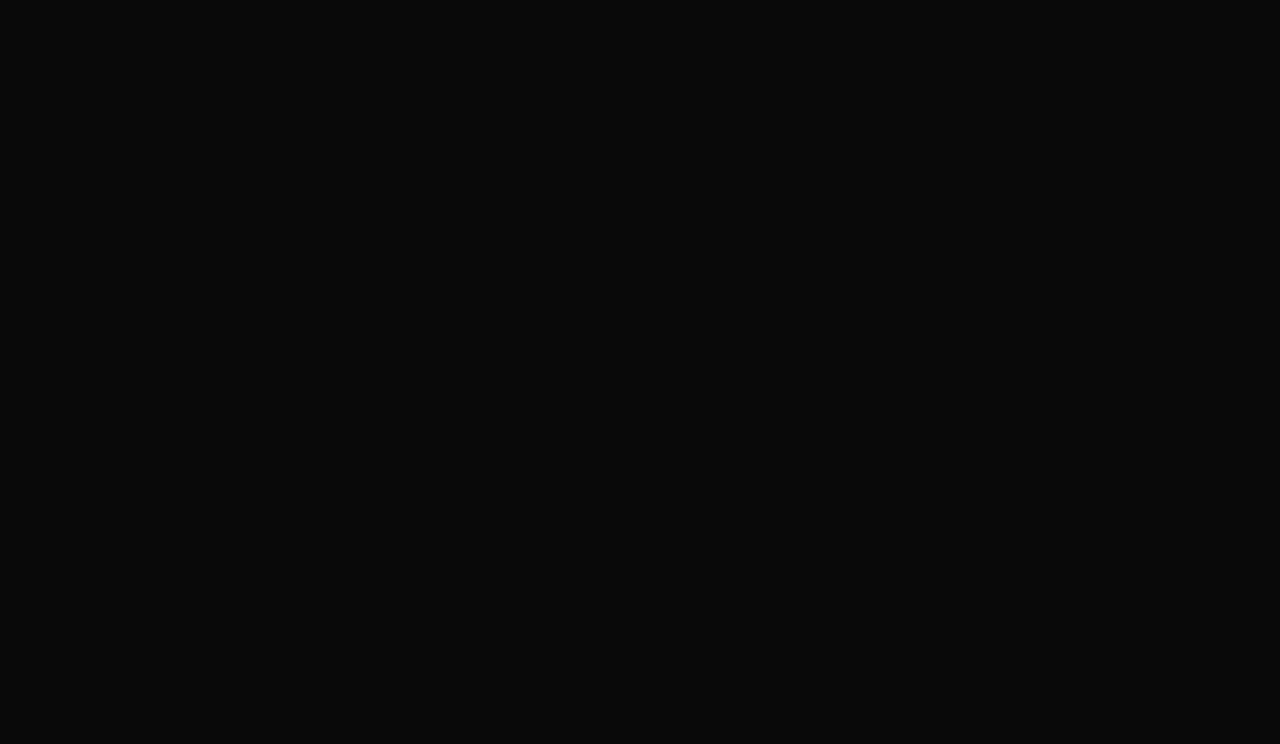
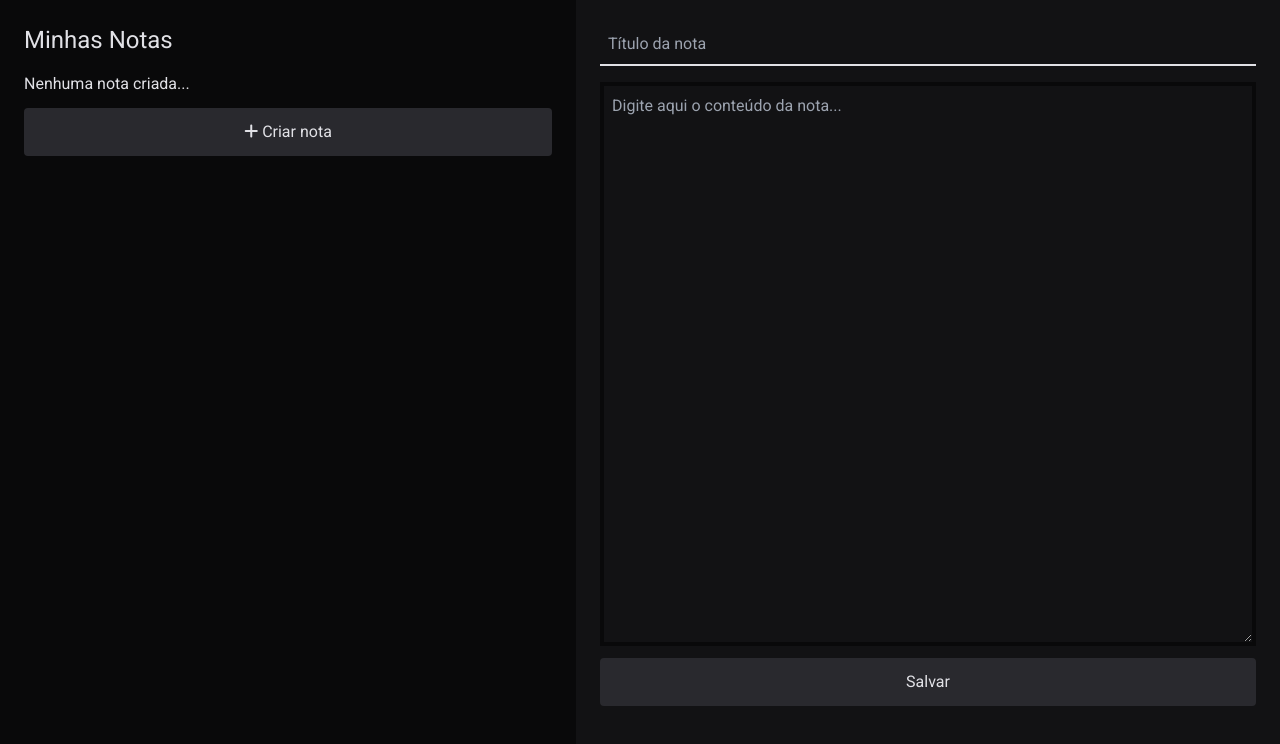
Before and after one commit to TiagoFreitas03/app-collection, a React (Vite) app: page /notes in a window 1280 px wide. Before the commit this address had no page. Shown: the top 744 px of the page. Built offline with nearby package versions, Linux system fonts and the light colour scheme.

Commit message:
Aplicação Notes

```diff
--- a/src/App.tsx
+++ b/src/App.tsx
@@ -21,6 +21,7 @@ import { JsInputValidation } from './apps/JsInputValidation'
 import { Json2Csv } from './apps/Json2Csv'
 import { KeyValue } from './apps/KeyValue'
 import { LoremIpsumGenerator } from './apps/LoremIpsumGenerator'
+import { Notes } from './apps/Notes'
 import { Quiz } from './apps/Quiz'
 import { RandomMealGenerator } from './apps/RandomMealGenerator'
 import { RandomNumberGenerator } from './apps/RandomNumberGenerator'
@@ -58,6 +59,7 @@ export function App() {
 				<Route path='/json-2-csv' element={<Json2Csv />} />
 				<Route path='/key-value' element={<KeyValue />} />
 				<Route path='/lorem-ipsum-generator' element={<LoremIpsumGenerator />} />
+				<Route path='/notes' element={<Notes />} />
 				<Route path='/quiz' element={<Quiz />} />
 				<Route path='/random-meal-generator' element={<RandomMealGenerator />} />
 				<Route path='/random-number' element={<RandomNumberGenerator />} />
--- /dev/null
+++ b/src/apps/Notes.tsx
@@ -0,0 +1,151 @@
+import { useState, useEffect } from 'react'
+
+import { datetimeToString } from '../utils/convertions'
+
+interface Note {
+	createdAt: string
+	title: string
+	content: string
+}
+
+export function Notes() {
+	const [notes, setNotes] = useState<Note[]>([])
+	const [title, setTitle] = useState('')
+	const [content, setContent] = useState('')
+	const [current, setCurrent] = useState(-1)
+
+	useEffect(() => {
+		const storedNotes = localStorage.getItem('notes')
+
+		if (storedNotes)
+			setNotes(JSON.parse(storedNotes))
+	}, [])
+
+	useEffect(() => {
+		if (notes.length > 0)
+			localStorage.setItem('notes', JSON.stringify(notes))
+	}, [notes])
+
+	function clearFields() {
+		setCurrent(-1)
+		setTitle('')
+		setContent('')
+	}
+
+	function editNote(pos: number) {
+		if (notes[pos]) {
+			const { title: t, content: c } = notes[pos]
+			setTitle(t)
+			setContent(c)
+			setCurrent(pos)
+		}
+	}
+
+	function deleteNote(pos: number) {
+		if (pos < current)
+			setCurrent(state => state - 1)
+
+		if (current === pos)
+			clearFields() // limpar campos
+
+		const aux = notes.slice()
+		aux.splice(pos, 1)
+		setNotes(aux)
+	}
+
+	function saveNote() {
+		if (title === '')
+			return alert('Defina o título da nota')
+
+		if (content === '')
+			return alert('Nota vazia...')
+
+		const aux = notes.slice()
+
+		if (current > -1)
+			aux[current] = { title, content, createdAt: aux[current].createdAt }
+		else {
+			aux.push({ title, content, createdAt: datetimeToString(new Date()) })
+			setCurrent(aux.length - 1)
+		}
+
+		setNotes(aux)
+	}
+
+	return (
+		<div className='flex'>
+			<aside className="h-screen overflow-y-auto w-[45%] min-w-[480px] p-6">
+				<h2 className="mb-4 text-2xl">Minhas Notas</h2>
+
+				{notes.length > 0 ? (
+					notes.map((note, index) => {
+						return (
+							<div
+								key={index}
+								className={
+									'border-2 border-gray-500 rounded p-3 my-3 bg-gray-700 cursor-pointer ' +
+									'flex justify-between items-center'
+								}
+							>
+								<h3 className="text-xl">{note.title}</h3>
+
+								<div>
+									<button
+										onClick={() => editNote(index)}
+										title='Editar'
+										className='border border-gray-500 rounded-full p-2 mx-1'
+									>
+										<i className='fas fa-edit' />
+									</button>
+
+									<button
+										onClick={() => deleteNote(index)}
+										title='Excluir'
+										className='border border-gray-500 rounded-full p-2 mx-1'
+									>
+										<i className='fas fa-trash' />
+									</button>
+								</div>
+							</div>
+						)
+					})
+				) : (
+					<p>Nenhuma nota criada...</p>
+				)}
+
+				<button className='bg-gray-600 p-3 my-3 rounded w-full' onClick={clearFields}>
+					<i className='fas fa-plus' /> Criar nota
+				</button>
+			</aside>
+
+			<main className="w-[55%] h-screen p-6 bg-gray-700">
+				<div className='border-b-2 border-gray-100 p-2 mb-4'>
+					<input
+						className='block w-full bg-gray-700 text-white'
+						value={title}
+						onChange={e => setTitle(e.target.value)}
+						placeholder='Título da nota'
+					/>
+				</div>
+
+				{
+					current > -1 &&
+					<span className='text-gray-300'>Criada em: {notes[current].createdAt}</span>
+				}
+
+				<div className='border-4 border-gray-900 mt-2 h-[75%]'>
+					<textarea
+						className='h-full block w-full bg-gray-700 text-white p-2'
+						value={content}
+						onChange={e => setContent(e.target.value)}
+						placeholder='Digite aqui o conteúdo da nota...'
+					/>
+				</div>
+
+				<button className='bg-gray-600 p-3 my-3 rounded w-full' onClick={saveNote}>
+					Salvar
+				</button>
+			</main>
+		</div>
+	)
+}
```
Also changed, not shown: 1 other file (tests, documents, lock files or other folders).
